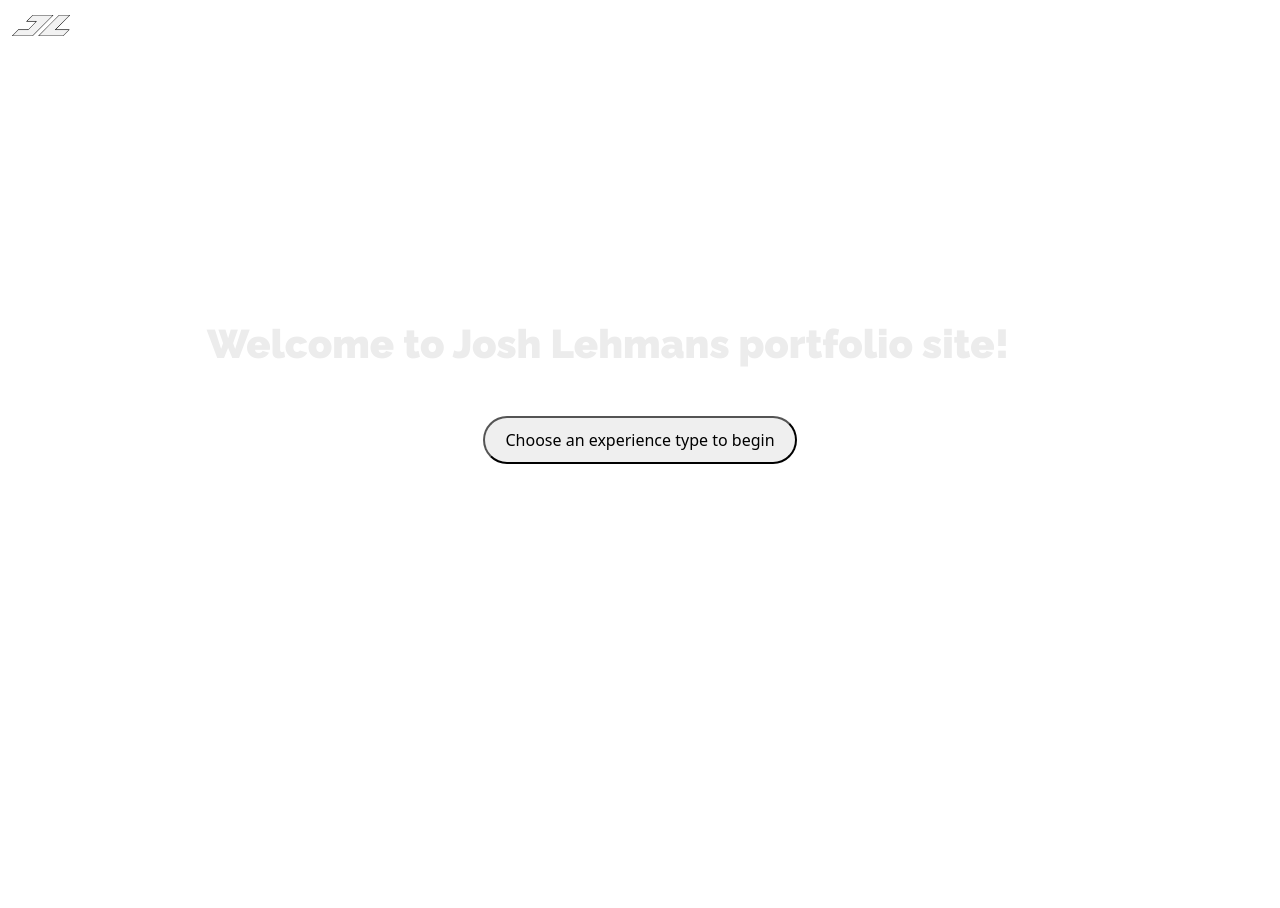
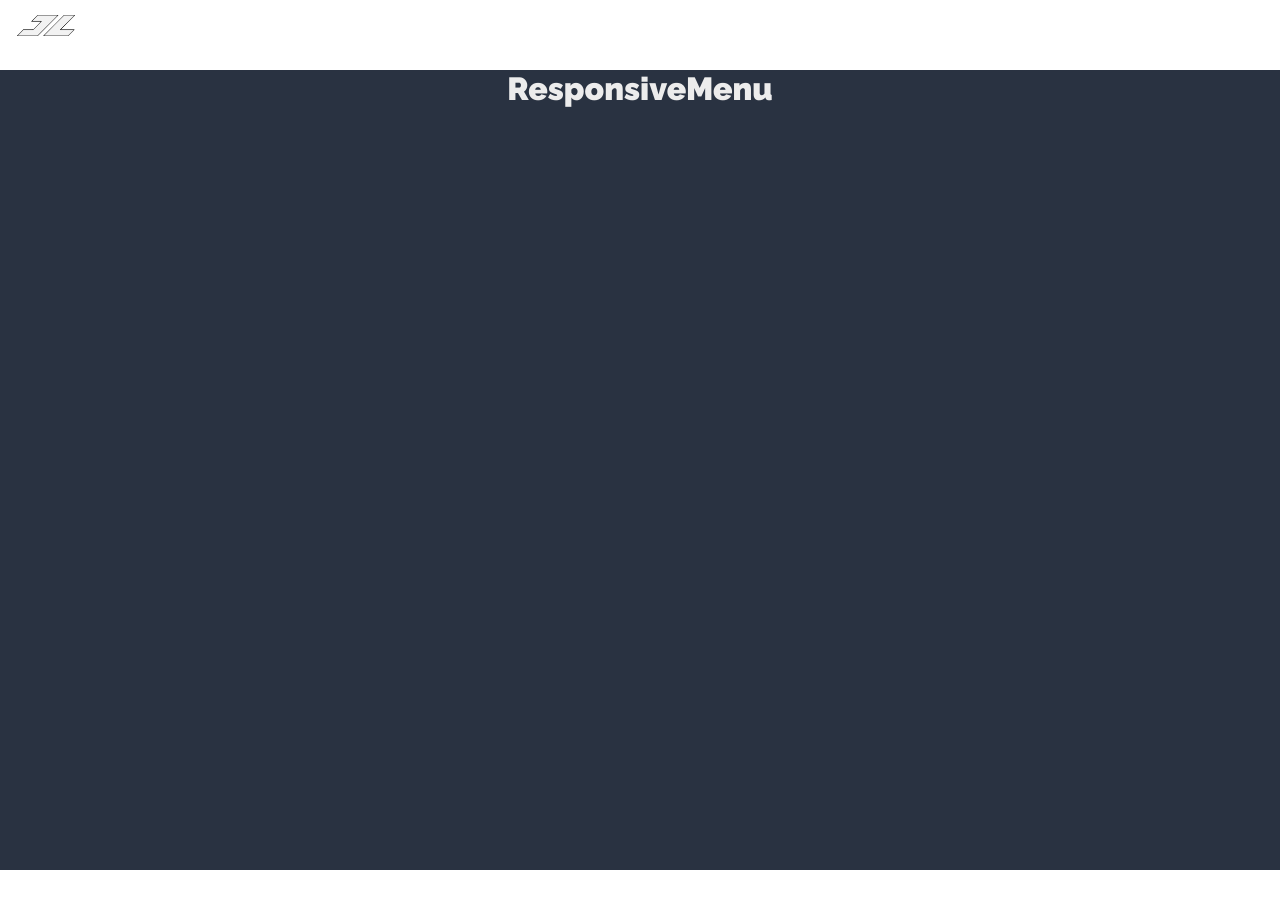
Before and after one commit to joshl26/portfolio-2023, a React (Create React App) app: page / in a window 1280 px wide. Both pictures are taken after a click on the element 1237 px from the left and 30 px from the top of the page. Shown: the top 908 px of the page. After the commit the page ends 870 px from the top, so only its background shows below. Built offline with nearby package versions, Linux system fonts and the light colour scheme; a web font is replaced by a local one.

Commit message:
style-updates

```diff
--- a/src/App.jsx
+++ b/src/App.jsx
@@ -7,8 +7,8 @@ import { framerMotionConfig } from "./config";
 import "./App.css";
 import "bootstrap/dist/css/bootstrap.min.css";
 import Menu from "./components/Menu";
-import { TypeAnimation } from "react-type-animation";
-import { Col, Container, Nav, Navbar, NavDropdown, Row } from "react-bootstrap";
+// import { TypeAnimation } from "react-type-animation";
+// import { Col, Container, Nav, Navbar, NavDropdown, Row } from "react-bootstrap";
 import ChooseYourExperience from "./components/ChooseYourExperience";
 import LandingPage from "./components/LandingPage";
 import ColorMode from "./components/ColorMode";
@@ -16,6 +16,7 @@ import LoadingScreen from "./components/LoadingScreen";
 import { ThemeProvider } from "react-bootstrap";
 import CanvasContainer from "./components/CanvasContainer";
 import ResponsiveHeader from "./components/ResponsiveHeader";
+import ResponsiveMenu from "./components/ResponsiveMenu";
 // const ColorMode = React.lazy(() => import("./components/ColorMode"));
 // const Menu = React.lazy(() => import("./components/Menu"));
 // const ThemeProvider = React.lazy(() => import("react-bootstrap/ThemeProvider"));
@@ -27,11 +28,17 @@ function App() {
   const [colorMode, setColorMode] = useLocalStorage("colorMode", "light");
   const [section, setSection] = useState(0);
   const [menuOpened, setMenuOpened] = useState(false);
-  const newColorMode = colorMode === "light" ? "dark" : "light";
+  // const newColorMode = colorMode === "light" ? "dark" : "light";
   const canvasBackGroundColor = colorMode === "light" ? "#ececec" : "#293241";
   const [landingPage, setLandingPage] = useState(true);
   const [chooseYourExperience, setChooseYourExperience] = useState(false);
   const [experience, setExperience] = useState();
+
+  const [menuClicked, setMenuClicked] = useState(false);
+
+  const hamburgerMenuClicked = () => {
+    setMenuClicked(!menuClicked);
+  };
 
   const onColorModeChangeHandler = () => {
     setColorMode("dark");
@@ -55,7 +62,12 @@ function App() {
       breakpoints={["xxxl", "xxl", "xl", "lg", "md", "sm", "xs", "xxs"]}
       minBreakpoint="xxs"
     >
-      <ResponsiveHeader />
+      <ResponsiveHeader
+        hamburgerMenuClicked={hamburgerMenuClicked}
+        menuClicked={menuClicked}
+      />
+
+      {menuClicked ? <ResponsiveMenu /> : ""}
 
       {/* <Navbar expand="lg" className="bg-body-tertiary">
         <Container>
--- a/src/components/LandingPage.css
+++ b/src/components/LandingPage.css
@@ -5,7 +5,7 @@
 
 .landing-section {
   text-align: center;
-  height: 100%;
+  max-height: 100dvh;
   width: 100vw;
   vertical-align: middle;
   position: absolute;
--- a/src/components/ResponsiveHeader.css
+++ b/src/components/ResponsiveHeader.css
@@ -9,7 +9,7 @@
   height: 45px;
   width: auto;
   padding: 0.75rem;
-  /* margin-left: 1rem; */
+  margin-left: 5px;
 }
 
 .header-hero-image {
@@ -25,7 +25,7 @@
 }
 
 .hamburger {
-  padding: 15px 15px;
+  padding: 20px 11px;
   display: inline-block;
   cursor: pointer;
   transition-property: opacity, filter;
--- a/src/components/ResponsiveHeader.jsx
+++ b/src/components/ResponsiveHeader.jsx
@@ -4,13 +4,7 @@ import "./ResponsiveHeader.css";
 import JLIconSmall from "../data/images/JL_Icon_Small.png";
 import { useState } from "react";
 
-const ResponsiveHeader = () => {
-  const [menuClicked, setMenuClicked] = useState(false);
-
-  const hamburgerMenuClicked = () => {
-    setMenuClicked(!menuClicked);
-  };
-
+const ResponsiveHeader = ({ menuClicked, hamburgerMenuClicked }) => {
   var hamburgerMenuStyle = menuClicked ? "is-active" : "";
 
   return (
--- /dev/null
+++ b/src/components/ResponsiveMenu.css
@@ -0,0 +1,14 @@
+.responsive-menu-section {
+  position: relative;
+  background-color: var(--bg-color-dark);
+  z-index: 1000;
+  height: 100%;
+}
+
+.responsive-menu-container {
+  text-align: center;
+}
+
+.responsive-menu-header {
+  color: var(--bg-color-light);
+}
--- /dev/null
+++ b/src/components/ResponsiveMenu.jsx
@@ -0,0 +1,14 @@
+import React from "react";
+import "./ResponsiveMenu.css";
+
+const ResponsiveMenu = () => {
+  return (
+    <section className="responsive-menu-section">
+      <div className="responsive-menu-container">
+        <h2 className="responsive-menu-header">ResponsiveMenu</h2>
+      </div>
+    </section>
+  );
+};
+
+export default ResponsiveMenu;
--- a/src/index.css
+++ b/src/index.css
@@ -20,6 +20,7 @@
 
 body {
   margin: 0;
+  overflow-x: hidden;
 }
 
 .font-light {
```
